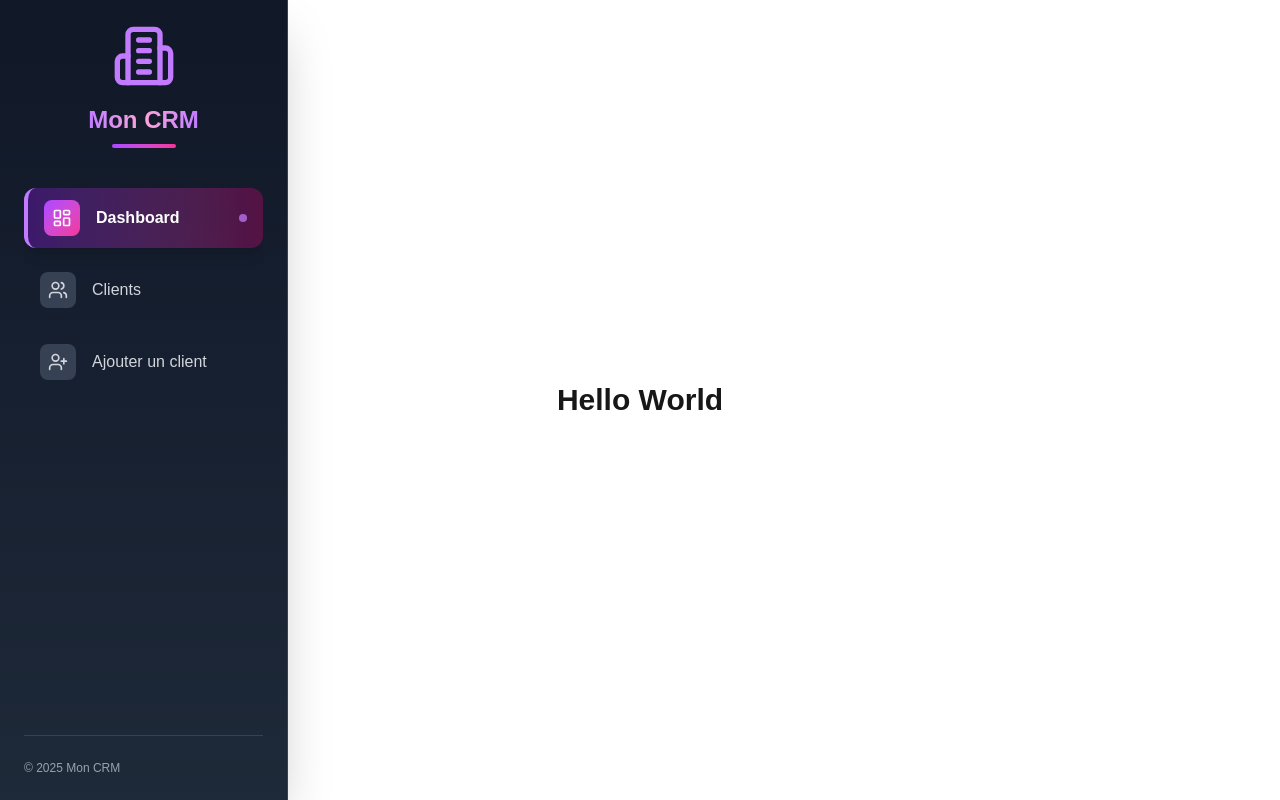
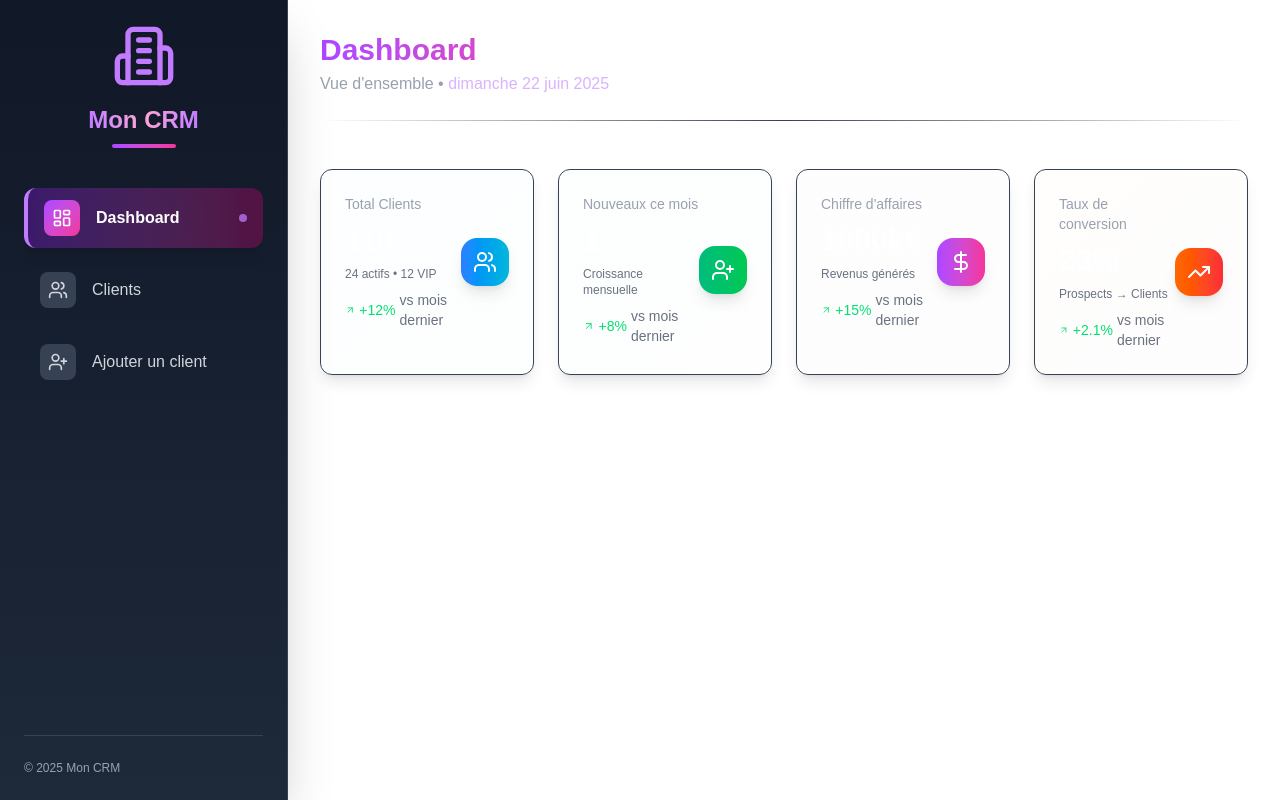
Before and after one commit to larabiislem/CRM, a Next.js app: page /dashboard in a window 1280 px wide. Built offline with nearby package versions, Linux system fonts and the light colour scheme.

Commit message:
Add dashboard card component with dynamic stats display

```diff
--- a/app/dashboard/page.tsx
+++ b/app/dashboard/page.tsx
@@ -1,7 +1,93 @@
+// import icons
+import { DollarSign, TrendingUp, UserPlus, Users } from "lucide-react"
+// import cart cmposant
+import Card from "@/composants/cart"
+
 export default function Dashboard() {
+  // status data ( important kpi for the dashboard)
+  const stats = [
+    {
+      name: "Total Clients",
+      value: 110,
+      icon: Users,
+      change: "+12%",
+      changeType: "positive" as const,
+      color: "from-blue-500 to-cyan-500",
+      bgColor: "from-blue-50 to-cyan-50",
+      description: `${24} actifs • ${12} VIP`,
+    },
+    {
+      name: "Nouveaux ce mois",
+      value: 1,
+      icon: UserPlus,
+      change: "+8%",
+      changeType: "positive" as const,
+      color: "from-emerald-500 to-green-500",
+      bgColor: "from-emerald-50 to-green-50",
+      description: "Croissance mensuelle",
+    },
+    {
+      name: "Chiffre d'affaires",
+      value: `${1000}k€`,
+      icon: DollarSign,
+      change: "+15%",
+      changeType: "positive" as const,
+      color: "from-purple-500 to-pink-500",
+      bgColor: "from-purple-50 to-pink-50",
+      description: "Revenus générés",
+    },
+    {
+      name: "Taux de conversion",
+      value: "23%",
+      icon: TrendingUp,
+      change: "+2.1%",
+      changeType: "positive" as const,
+      color: "from-orange-500 to-red-500",
+      bgColor: "from-orange-50 to-red-50",
+      description: "Prospects → Clients",
+    },
+  ]
+
   return (
-    <div className="flex items-center justify-center min-h-screen">
-      <h1 className="text-3xl font-bold">Hello World</h1>
+    <div className="ml-72 p-8">
+      <div className="flex flex-col space-y-2 mb-8">
+        <div className="flex justify-between items-start">
+          <div>
+            <h1 className="text-3xl font-bold bg-gradient-to-r from-purple-500 to-pink-500 bg-clip-text text-transparent">
+              Dashboard
+            </h1>
+            <p className="text-gray-400 mt-1">
+              Vue d'ensemble •{" "}
+              <span className="text-purple-300">
+                {new Date().toLocaleDateString("fr-FR", {
+                  weekday: "long",
+                  year: "numeric",
+                  month: "long",
+                  day: "numeric",
+                })}
+              </span>
+            </p>
+          </div>
+        </div>
+        <div className="h-px w-full bg-gradient-to-r from-transparent via-gray-700 to-transparent my-4" />
+      </div>
+
+
+      <div className="grid grid-cols-1 gap-6 sm:grid-cols-2 lg:grid-cols-4">
+        {stats.map((item) => (
+          <Card
+            key={item.name}
+            name={item.name}
+            value={item.value}
+            icon={item.icon}
+            change={item.change}
+            changeType={item.changeType}
+            color={item.color}
+            bgColor={item.bgColor}
+            description={item.description}
+          />
+        ))}
+      </div>
     </div>
   )
 }
--- /dev/null
+++ b/composants/cart.tsx
@@ -0,0 +1,59 @@
+import { ArrowUpRight } from "lucide-react"
+
+interface CardProps {
+  name: string
+  value: string | number
+  icon: React.ComponentType<{ className?: string }>
+  change?: string
+  changeType?: "positive" | "negative"
+  color: string
+  bgColor: string
+  description: string
+  className?: string
+  children?: React.ReactNode
+}
+
+export default function Card({
+  name,
+  value,
+  icon: Icon,
+  change,
+  changeType = "positive",
+  color,
+  bgColor,
+  description,
+  className = "",
+  children
+}: CardProps) {
+  return (
+    <div className={`relative overflow-hidden rounded-xl border border-gray-700 shadow-lg hover:shadow-xl transition-all duration-300 hover:scale-[1.02] ${className}`}>
+      <div className={`absolute inset-0 bg-gradient-to-br ${bgColor} opacity-10`} />
+      <div className="relative p-6">
+        <div className="flex items-center justify-between">
+          <div className="space-y-2">
+            <p className="text-sm font-medium text-gray-400">{name}</p>
+            <p className="text-3xl font-bold text-white">{value}</p>
+            <p className="text-xs text-gray-500">{description}</p>
+            {change && (
+              <div className="flex items-center space-x-1">
+                <ArrowUpRight className={`h-4 w-4 ${
+                  changeType === "positive" ? "text-green-400" : "text-red-400"
+                }`} />
+                <span className={`text-sm font-medium ${
+                  changeType === "positive" ? "text-green-400" : "text-red-400"
+                }`}>
+                  {change}
+                </span>
+                <span className="text-sm text-gray-500">vs mois dernier</span>
+              </div>
+            )}
+          </div>
+          <div className={`p-3 rounded-2xl bg-gradient-to-r ${color} shadow-lg`}>
+            <Icon className="h-6 w-6 text-white" />
+          </div>
+        </div>
+        {children}
+      </div>
+    </div>
+  )
+}
```
